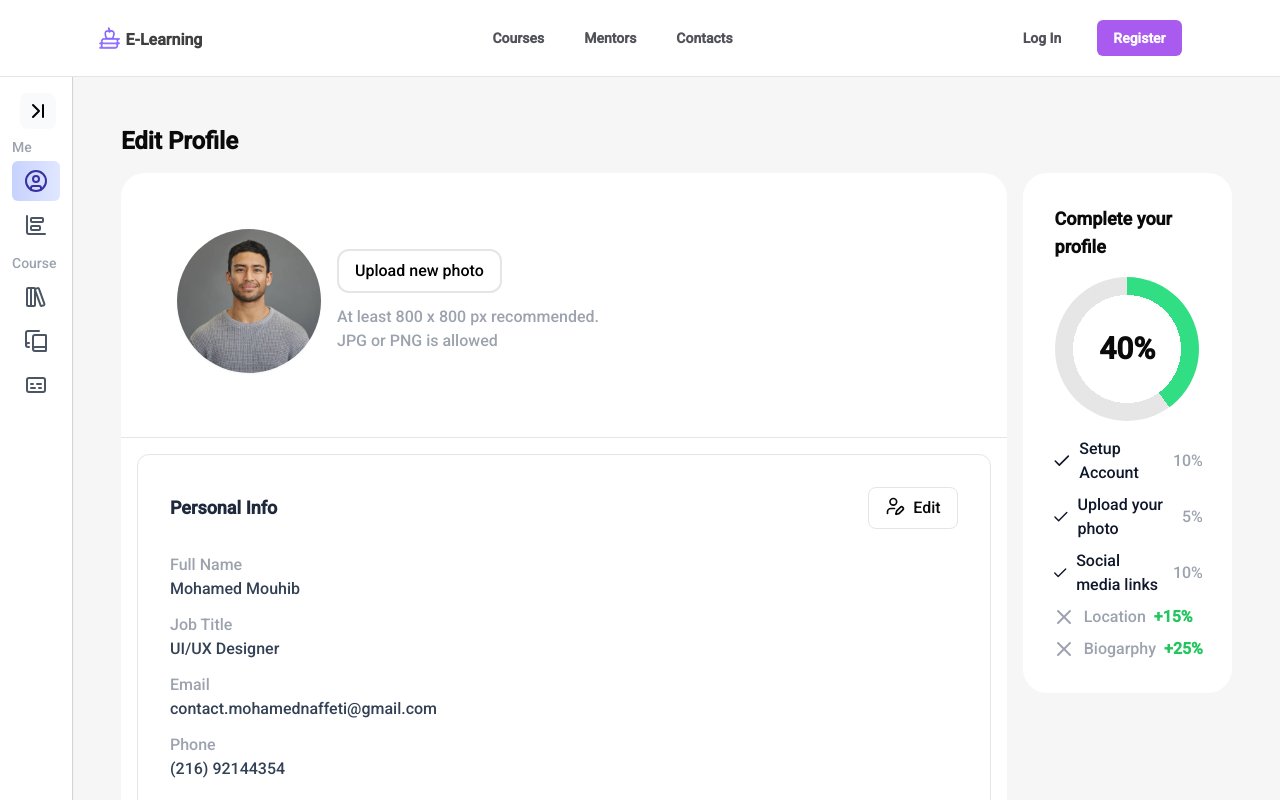
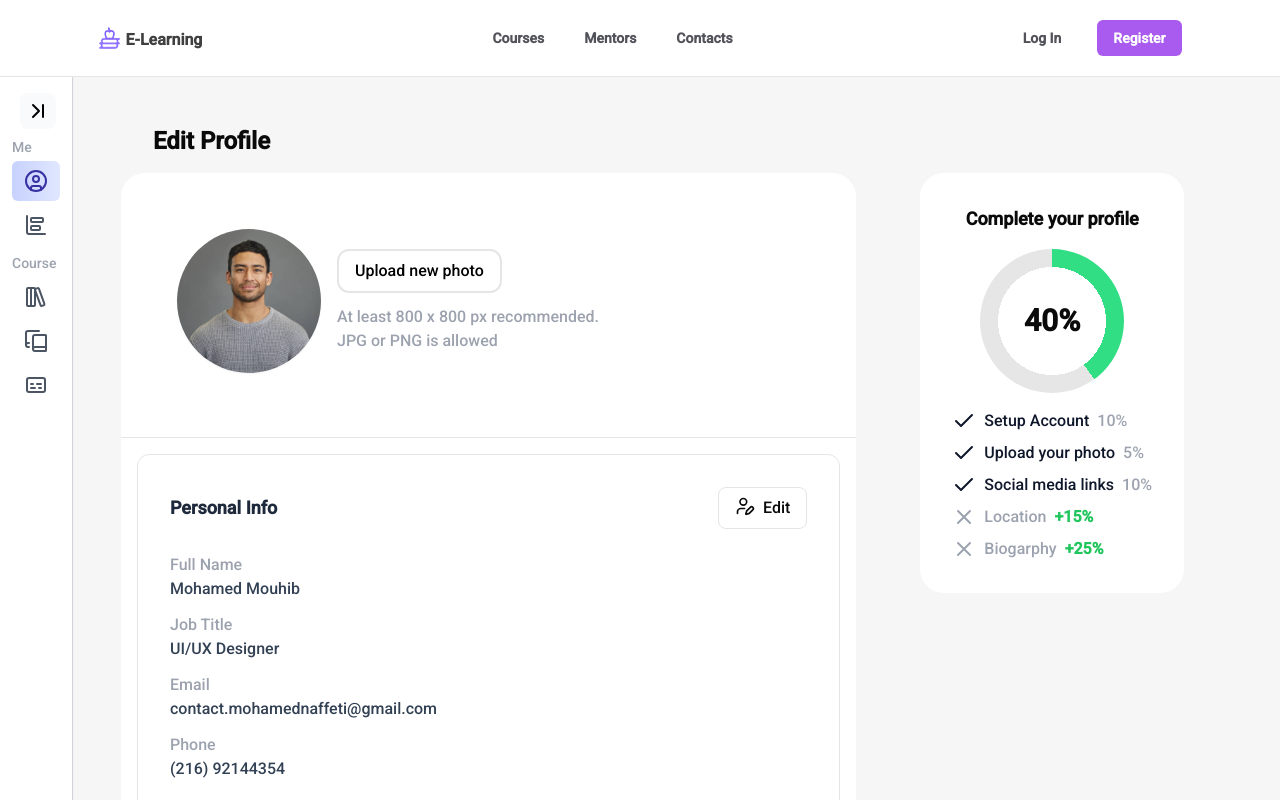
Before and after one commit to mohamedmouhibnaffeti/e-learning, a Next.js app: page /mentor-profile in a window 1280 px wide. Shown: the top 800 px of the page. Built offline with nearby package versions, Linux system fonts and the light colour scheme.

Commit message:
ui fixes, mentor profile

```diff
--- a/app/mentor-profile/page.tsx
+++ b/app/mentor-profile/page.tsx
@@ -33,10 +33,10 @@ function MentorProfile() {
     <div className="w-full mb-6 flex">
         <MentorProfileSidebar />
         <div className="w-full h-full max-md:p-2 p-12 bg-[#C0C0C0]/15">
-          <h1 className="font-semibold text-2xl max-md:text-lg">
+          <h1 className="font-semibold text-2xl max-md:text-lg md:pl-8">
             Edit Profile
           </h1>
-          <div className="grid lg:grid-cols-5 gap-4 w-full">
+          <div className="grid lg:grid-cols-6 gap-4 w-full max-w-[1500px] mx-auto justify-items-center">
             <div className="py-14 rounded-3xl bg-white mt-4 lg:col-span-4 col-span-3">
               <div className="flex gap-4 items-center px-14 max-sm:px-2 max-sm:justify-center">
                 <DragAndDrop preview={preview} setPreview={setPreview} />
@@ -110,7 +110,7 @@ function MentorProfile() {
                 </p>
               </div>
             </div>
-            <div className="p-8 rounded-3xl bg-white mt-4 flex flex-col justify-center items-center gap-4 h-fit">
+            <div className="p-8 rounded-3xl bg-white mt-4 flex flex-col justify-center items-center gap-4 h-fit w-max col-span-2">
               <h1 className="text-lg font-semibold">
                 Complete your profile
               </h1>
```
